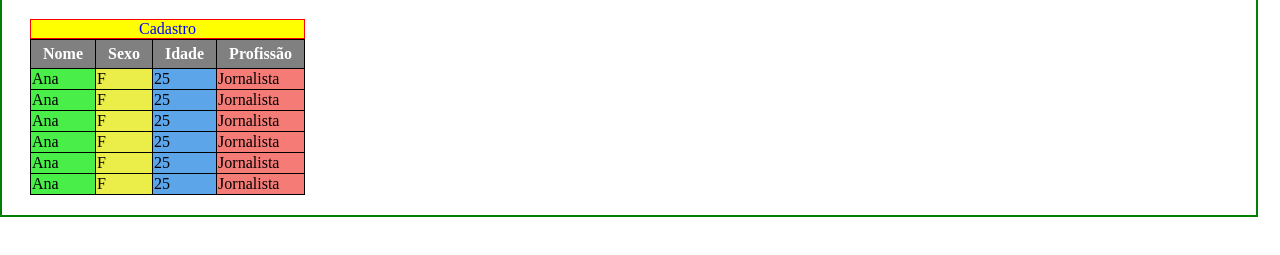
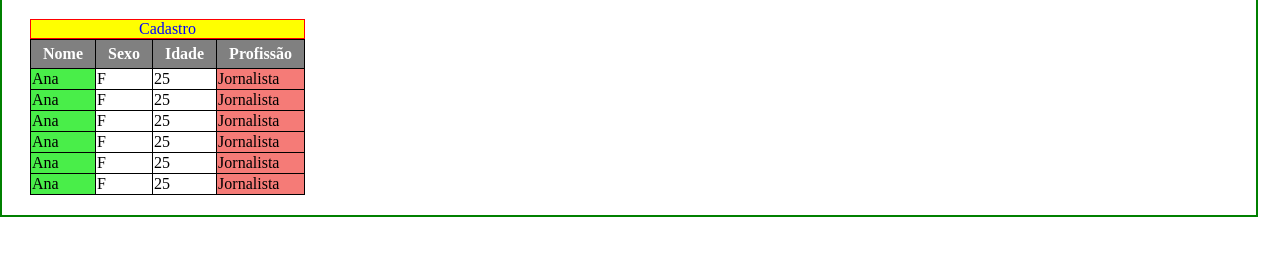
Before and after one commit to marcosyoggy/tabelas-agrupando-colunas-v38, a plain HTML site: page index.html in a window 1280 px wide. Shown: the part 63-318 px from the top of the page. Drawn offline with Linux system fonts and the light colour scheme.

Commit message:
up-1141-3105

```diff
--- a/index.html
+++ b/index.html
@@ -12,8 +12,9 @@
     <table>
         <colgroup>
             <col id="col-nome">
-            <col id="col-sexo">
-            <col id="col-idade">
+            <col class="grupo-adjacente" span="2">
+            <!-- <col id="col-sexo"> -->
+            <!-- <col id="col-idade"> -->
             <col id="col-profissão">
         </colgroup>
         <caption>Cadastro</caption>
--- a/style.css
+++ b/style.css
@@ -26,12 +26,16 @@ th, tr, td {
 #col-nome {
     background-color: rgb(73, 238, 73);
 }
-#col-sexo {
+/* #col-sexo {
     background-color: rgb(235, 238, 73);
 }
 #col-idade {
     background-color: rgb(92, 165, 233);
-}
+} */
 #col-profissão {
     background-color: rgb(245, 123, 119);
 }
+
+.grupo-adjacente {
+    background-color: white;
+}
```
